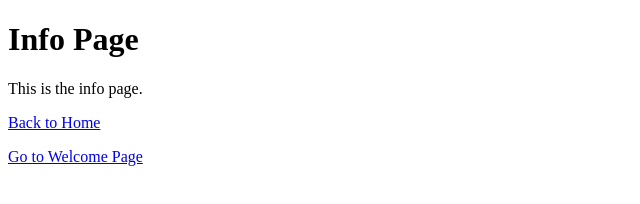
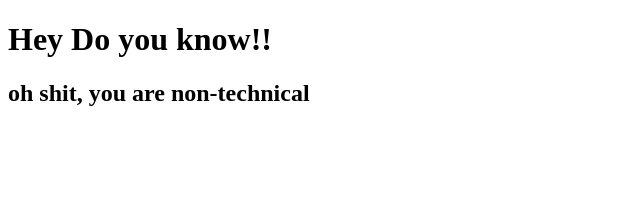
Before and after one commit to Susantakumarb24/Wishes, a plain HTML site: page info/index.html in a window 1280 px wide. Shown: the whole page, without its empty margins (0-640 px from the left). Drawn offline with Linux system fonts and the light colour scheme.

Commit message:
Update index.html

```diff
--- a/info/index.html
+++ b/info/index.html
@@ -5,10 +5,7 @@
   <title>Info</title>
 </head>
 <body>
-  <h1>Info Page</h1>
-  <p>This is the info page.</p>
-
-  <p><a href="../">Back to Home</a></p>
-  <p><a href="../welcome/">Go to Welcome Page</a></p>
+  <h1>Hey Do you know!!</h1>
+  <H2>oh shit, you are non-technical</>
 </body>
 </html>
```
